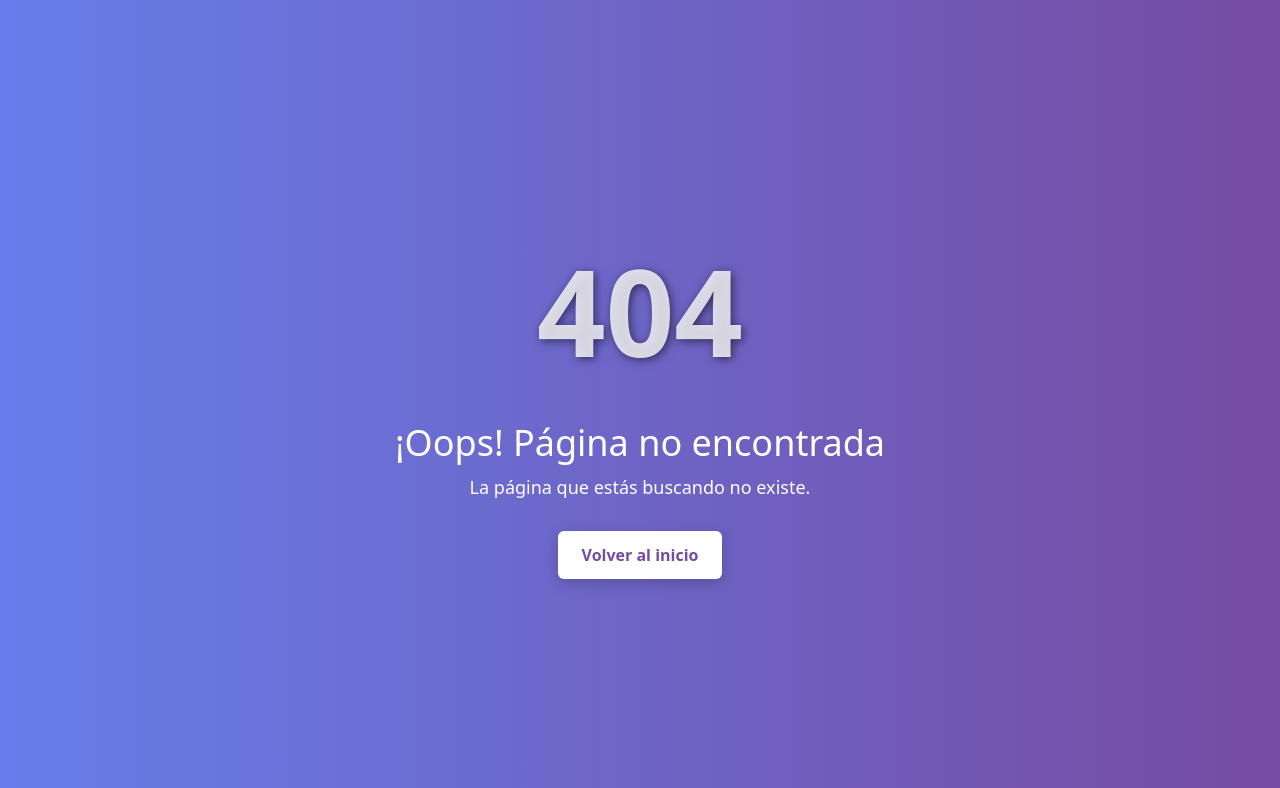
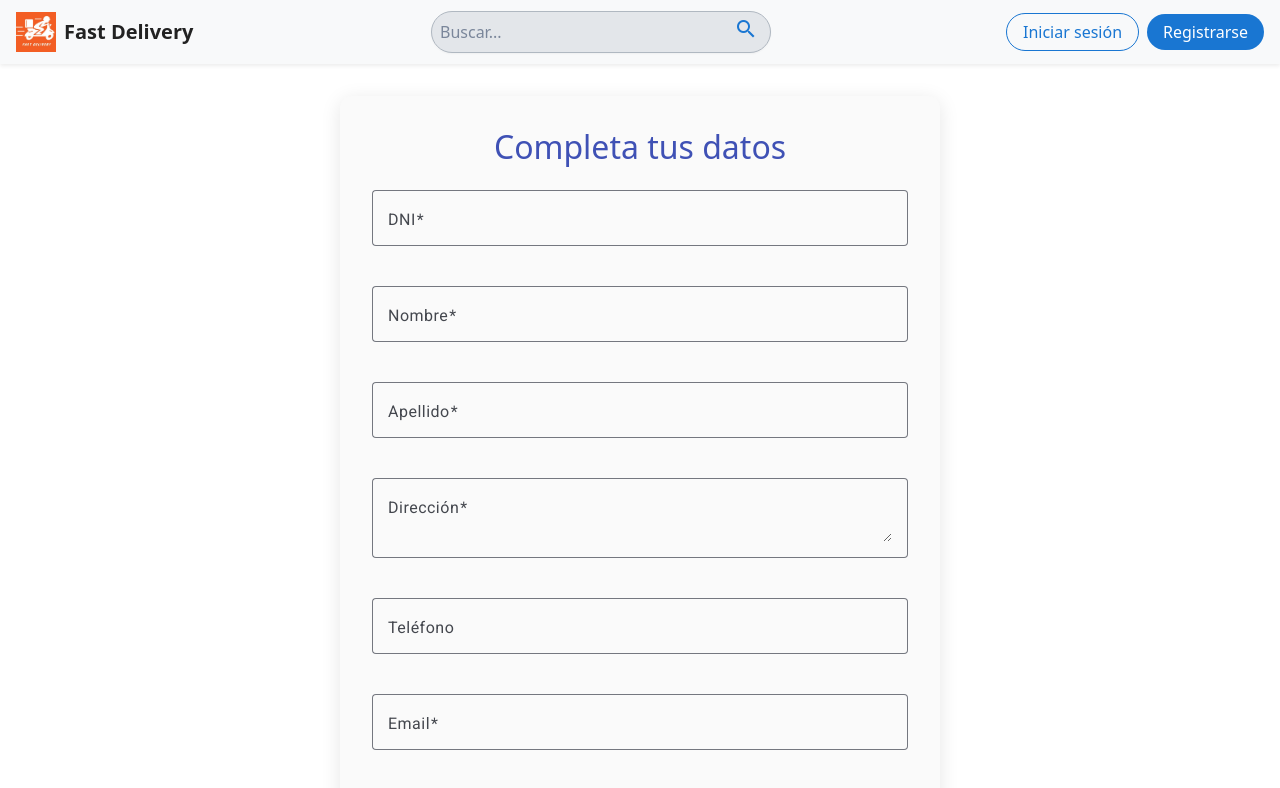
Before and after one commit to GuillermoCruz27/Project-Delivery-Client, an Angular app: page /new/client in a window 1280 px wide. Before the commit this address led to /404. Shown: the top 788 px of the page. Built offline with nearby package versions, Linux system fonts and the light colour scheme.

Commit message:
Gestion de compra realizada, formulario de cliente creado.

```diff
--- a/src/app/app.routes.ts
+++ b/src/app/app.routes.ts
@@ -5,6 +5,7 @@ import { Cart } from './pages/cart/cart';
 import { NotFound } from './pages/not-found/not-found';
 import { Product } from './pages/product/product';
 import { ProductForm } from './pages/product-form/product-form';
+import { ClientForm } from './pages/client-form/client-form';
 
 export const routes: Routes = [
   {
@@ -32,6 +33,10 @@ export const routes: Routes = [
     component: ProductForm,
   },
   {
+    path: 'new/client',
+    component: ClientForm,
+  },
+  {
     path: '**',
     redirectTo: '404',
   },
--- a/src/app/components/cart/cart.html
+++ b/src/app/components/cart/cart.html
@@ -61,7 +61,7 @@
             </div>
         </div>
         <div class="divBotonContinuar">
-            <button matButton="filled" [disabled]="items.length === 0">Continuar</button>
+            <button matButton="filled" [disabled]="items.length === 0" routerLink="/new/client">Continuar</button>
         </div>
     </section>
 </div>
--- /dev/null
+++ b/src/app/models/pedido.model.ts
@@ -0,0 +1,5 @@
+export interface Pedido {
+    cliente: number,
+    cadete: number,
+    observacion: string
+}
--- /dev/null
+++ b/src/app/pages/client-form/client-form.css
@@ -0,0 +1,25 @@
+.form-container {
+  max-width: 600px;
+  margin: 2rem auto;
+  padding: 2rem;
+  background-color: #fafafa;
+  border-radius: 12px;
+  box-shadow: 0 4px 20px rgba(0, 0, 0, 0.1);
+}
+
+.form-title {
+  text-align: center;
+  margin-bottom: 1.5rem;
+  color: #3f51b5;
+}
+
+.full-width {
+  width: 100%;
+  margin-bottom: 1.25rem;
+}
+
+.form-actions {
+  display: flex;
+  justify-content: space-between;
+  gap: 1rem;
+}
--- /dev/null
+++ b/src/app/pages/client-form/client-form.html
@@ -0,0 +1,40 @@
+<div class="form-container mat-elevation-z3">
+  <form [formGroup]="form" (ngSubmit)="submit()">
+    <h2 class="form-title">Completa tus datos</h2>
+
+    <mat-form-field appearance="outline" class="full-width">
+      <mat-label>DNI</mat-label>
+      <input matInput formControlName="dni" required />
+    </mat-form-field>
+
+    <mat-form-field appearance="outline" class="full-width">
+      <mat-label>Nombre</mat-label>
+      <input matInput formControlName="nombre" required />
+    </mat-form-field>
+
+    <mat-form-field appearance="outline" class="full-width">
+      <mat-label>Apellido</mat-label>
+      <input matInput formControlName="apellido" required />
+    </mat-form-field>
+
+    <mat-form-field appearance="outline" class="full-width">
+      <mat-label>Dirección</mat-label>
+      <textarea matInput formControlName="direccion" required></textarea>
+    </mat-form-field>
+
+    <mat-form-field appearance="outline" class="full-width">
+      <mat-label>Teléfono</mat-label>
+      <input matInput formControlName="telefono" />
+    </mat-form-field>
+
+    <mat-form-field appearance="outline" class="full-width">
+      <mat-label>Email</mat-label>
+      <input matInput type="email" formControlName="email" required />
+    </mat-form-field>
+
+    <div class="form-actions">
+      <button mat-flat-button color="primary" type="submit" [disabled]="form.invalid">Guardar</button>
+      <button mat-stroked-button color="warn" type="button" (click)="cancelar()">Cancelar</button>
+    </div>
+  </form>
+</div>
--- /dev/null
+++ b/src/app/pages/client-form/client-form.ts
@@ -0,0 +1,106 @@
+import { CommonModule } from '@angular/common';
+import { HttpClient } from '@angular/common/http';
+import { Component } from '@angular/core';
+import { FormBuilder, FormGroup, FormsModule, ReactiveFormsModule, Validators } from '@angular/forms';
+import { MatButtonModule } from '@angular/material/button';
+import { MatFormFieldModule } from '@angular/material/form-field';
+import { MatInputModule } from '@angular/material/input';
+import { MatSelectModule } from '@angular/material/select';
+import { MatSnackBar } from '@angular/material/snack-bar';
+import { Router } from '@angular/router';
+import { CartService } from '@app/services/cart.service';
+import { PedidoService } from '@app/services/pedido.service';
+
+@Component({
+  selector: 'app-client-form',
+  imports: [CommonModule,
+    ReactiveFormsModule,
+    MatFormFieldModule,
+    MatInputModule,
+    MatSelectModule,
+    MatButtonModule,],
+  templateUrl: './client-form.html',
+  styleUrl: './client-form.css'
+})
+export class ClientForm {
+    form!: FormGroup;
+
+  constructor(
+    private fb: FormBuilder,
+    private http: HttpClient,
+    private snackBar: MatSnackBar,
+    private router: Router,
+    private pedidoService: PedidoService,
+    private cartService: CartService
+  ) {}
+
+  ngOnInit() {
+    this.form = this.fb.group({
+      dni: ['', Validators.required],
+      nombre: ['', Validators.required],
+      apellido: ['', Validators.required],
+      direccion: ['', Validators.required],
+      telefono: [''],
+      email: ['', [Validators.required, Validators.email]]
+    });
+  }
+
+  submit() {
+    if (this.form.invalid) return;
+
+    this.http.post('http://localhost:3000/api/cliente', this.form.value).subscribe({
+      next: (res:any) => {
+        this.realizarCompra(res.data.id)
+        this.snackBar.open('Cliente creado con éxito y pago realizado', 'Cerrar', { duration: 3000 });
+        this.router.navigate(['/']);
+      },
+      error: () => {
+        this.snackBar.open('Error al crear el cliente', 'Cerrar', { duration: 3000 });
+      }
+    });
+  }
+
+  realizarCompra(clienteId: number) {
+    let pedidoId: number;
+
+    this.pedidoService.crearPedido({ cliente: clienteId,cadete:1,observacion:'' }).subscribe({
+      next: (pedido) => {
+        pedidoId = pedido.data.id;
+
+        this.cartService.getCarrito().subscribe(carrito => {
+          if (carrito.length === 0) {
+            console.warn('El carrito está vacío');
+            return;
+          }
+
+          this.pedidoService.guardarDetallesPedido(pedidoId).subscribe({
+            next: () => {
+              // Paso 3: Realizar pago
+              this.pedidoService.pagarPedido(pedidoId).subscribe({
+                next: () => {
+                  console.log('Compra realizada con éxito');
+                  this.cartService.limpiarCarrito();
+                  // Abrir nueva pestaña con el link de MercadoPago
+                  window.open('https://mpago.la/1kWHaXm', '_blank');
+                },
+                error: err => {
+                  console.error('Error al pagar el pedido', err);
+                }
+              });
+            },
+            error: err => {
+              console.error('Error al guardar los detalles del pedido', err);
+            }
+          });
+        });
+      },
+      error: err => {
+        console.error('Error al crear el pedido', err);
+      }
+    });
+  }
+
+  cancelar() {
+    this.router.navigate(['/cart']);
+  }
+}
--- a/src/app/services/cart.service.ts
+++ b/src/app/services/cart.service.ts
@@ -55,5 +55,9 @@ export class CartService {
     });
     this.carritoSubject.next(carrito);
     localStorage.setItem('carrito', JSON.stringify(carrito));
-    }
+  }
+
+  getCarritoSnapshot(): CartItem[] {
+    return [...this.carrito];
+  }
 }
--- /dev/null
+++ b/src/app/services/pedido.service.ts
@@ -0,0 +1,33 @@
+import { HttpClient } from "@angular/common/http";
+import { Injectable } from "@angular/core";
+import { Pedido } from "@app/models/pedido.model";
+import { forkJoin, Observable } from "rxjs";
+import { CartService } from "./cart.service";
+
+@Injectable({ providedIn: 'root' })
+export class PedidoService {
+  private apiUrl = 'http://localhost:3000/api/pedido';
+
+  constructor(private http: HttpClient, private cartService: CartService) {}
+
+  crearPedido(pedido: Pedido): Observable<any> {
+    return this.http.post(this.apiUrl, pedido);
+  }
+
+  guardarDetallesPedido(pedidoId: number): Observable<any> {
+    const carrito = this.cartService.getCarritoSnapshot(); // Método que agregaremos
+    const requests = carrito.map(item => {
+      return this.http.post(`${this.apiUrl}/${pedidoId}/detalles`, {
+        producto: item.producto_id,
+        cantidad: item.cantidad
+      });
+    });
+    return forkJoin(requests); // Ejecuta todos los POST en paralelo
+  }
+
+  pagarPedido(pedidoId: number): Observable<any> {
+    return this.http.post('http://localhost:3000/api/pago', {
+        pedido: pedidoId
+    });
+    }
+}
```
Also changed, not shown: src/app/models/cliente.model.ts (added, +8 -0 lines), 1 other file (tests, documents, lock files or other folders).
